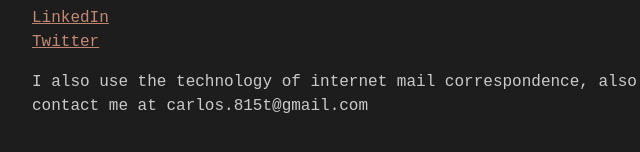
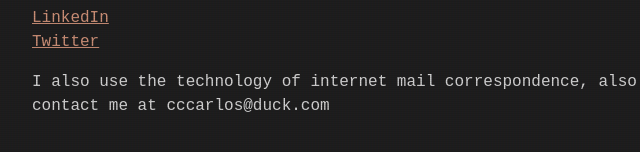
Before and after one commit to carlos815/portfolio-blog, a Gatsby site: page /about in a window 1280 px wide. Shown: the part 330-482 px from the top of the page, 144-784 px from the left. Built offline with nearby package versions, Linux system fonts and the light colour scheme; Gatsby itself is replaced by a stand-in of ours.

Commit message:
changed email

```diff
--- a/src/pages/about.js
+++ b/src/pages/about.js
@@ -35,11 +35,11 @@ const BlogIndex = ({ data, location }) => {
 
         <p className="text-base mb-4">
           I'm a developer in Colombia. I make programming projects and then write about them. I am constantly learning things. I make music, practice chess, play videogames, write and read a lot.
-          </p>
+        </p>
 
         <a href="https://www.linkedin.com/in/carlos-hern%C3%A1ndez-5a751422a/">LinkedIn</a>
         <a href="https://twitter.com/carlos_t815" className="mb-4">Twitter</a>
-        <p className="text-base mb-4">I also use the technology of internet mail correspondence, also known as <a href="https://en.wikipedia.org/wiki/Email">electronic mail</a>, contact me at carlos.815t@gmail.com      </p>
+        <p className="text-base mb-4">I also use the technology of internet mail correspondence, also known as <a href="https://en.wikipedia.org/wiki/Email">electronic mail</a>, contact me at cccarlos@duck.com      </p>
       </Section>
     </Layout>
   )
```
